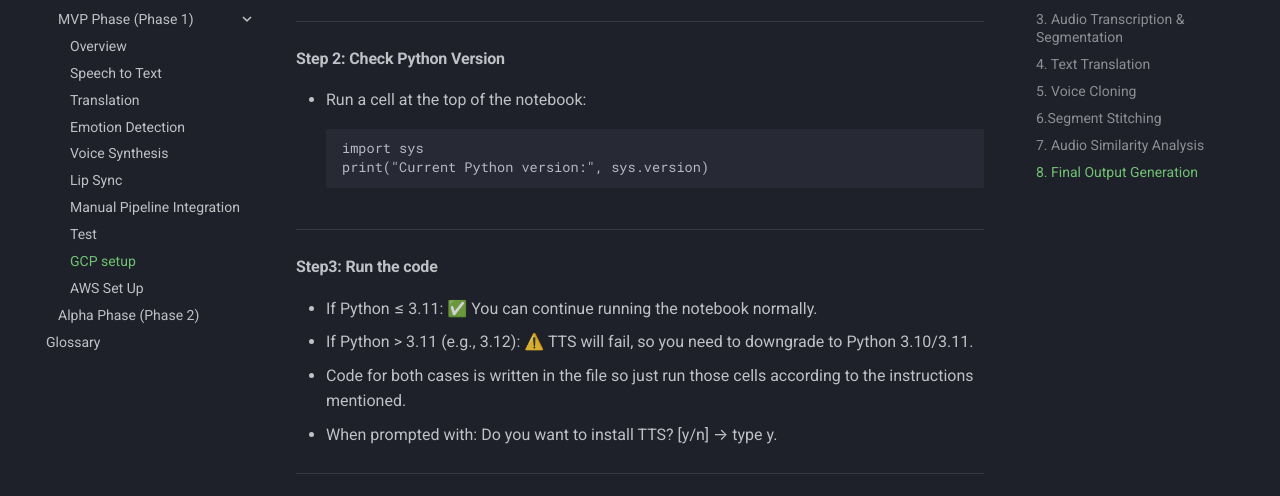
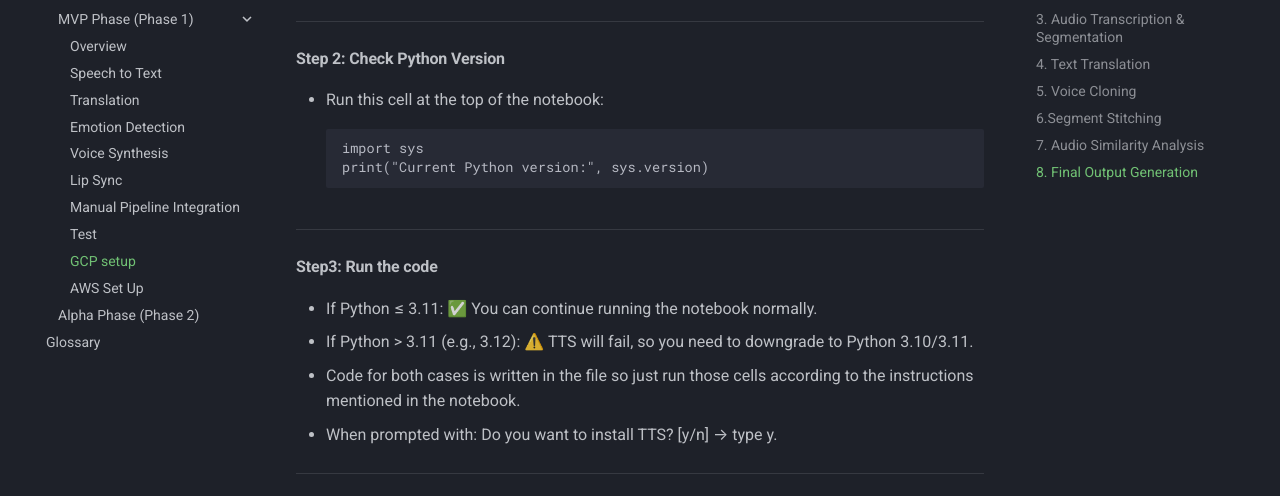
Before and after one commit to RETAILBRIDGE-LLC/wiki, an MkDocs documentation site: the page built from docs/phases/phase1_mvp/gcp_setup.md, in a window 1280 px wide and 900 px high, scrolled down 2999 px. Shown: the part 170-666 px from the top of the window. Built offline with MkDocs 1.6.1 and Material for MkDocs 9.7.7, drawn with Linux system fonts in a browser that asks for light colours.

Commit message:
Update gcp_setup.md

````diff
--- a/docs/phases/phase1_mvp/gcp_setup.md
+++ b/docs/phases/phase1_mvp/gcp_setup.md
@@ -110,7 +110,7 @@ To implement an AI-powered video dubbing and voice cloning system, built using G
 
 #### Step 2: Check Python Version
 
-- Run a cell at the top of the notebook:
+- Run this cell at the top of the notebook:
     ```
     import sys
     print("Current Python version:", sys.version)
@@ -122,7 +122,7 @@ To implement an AI-powered video dubbing and voice cloning system, built using G
 
 - If Python ≤ 3.11: ✅ You can continue running the notebook normally.
 - If Python > 3.11 (e.g., 3.12): ⚠️ TTS will fail, so you need to downgrade to Python 3.10/3.11.
-- Code for both cases is written in the file so just run those cells according to the instructions mentioned.
+- Code for both cases is written in the file so just run those cells according to the instructions mentioned in the notebook.
 - When prompted with: Do you want to install TTS? [y/n] → type y.
 
 ---
````
